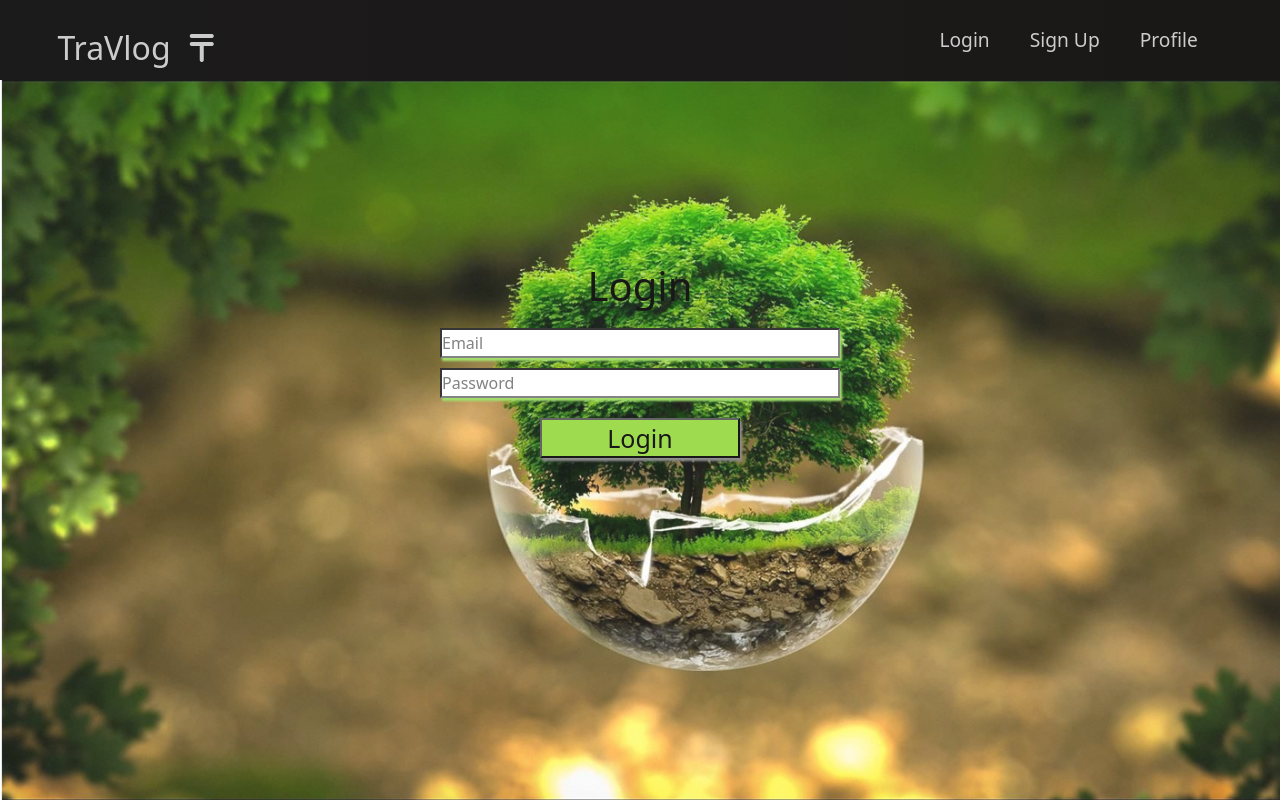
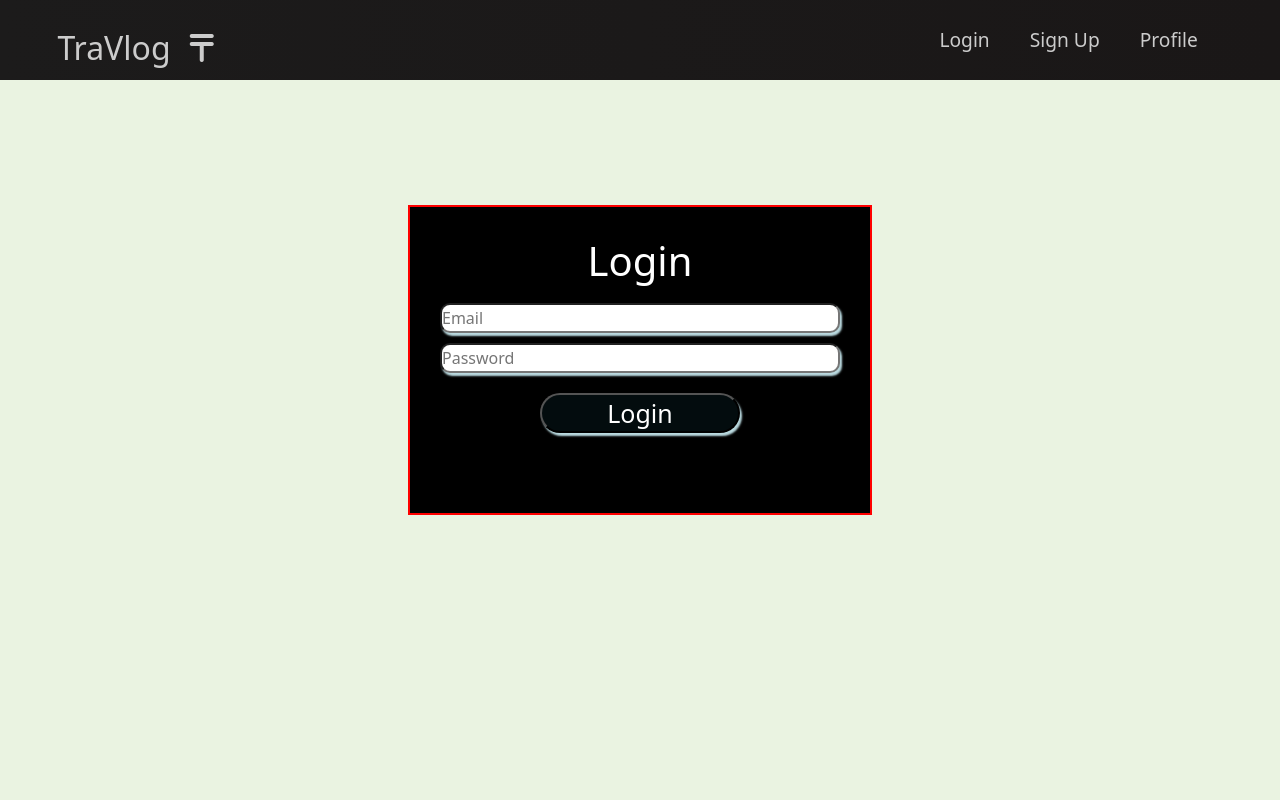
Before and after one commit to Navneet-Singh-123/HarbourX, a React (Create React App) app in the folder client/: page /login in a window 1280 px wide. Built offline with nearby package versions, Linux system fonts and the light colour scheme; the HTML template or start-up script is replaced by a standard one.

Commit message:
Removed backgroung image from sign page

```diff
--- a/client/src/resources/css/index.css
+++ b/client/src/resources/css/index.css
@@ -186,16 +186,10 @@
 
 .auth-back
 {
-  /* background-image:url(../images/authphoto.jpg);
-  height:100vh;
-  background-size: cover;
-  background-position: center; */
   width: 100%;
   min-height: calc(100vh - 5rem);
   z-index: 1;
-  background: url("../images/authphoto.png");
-  background-size: cover;
-  opacity: 0.9;
+  background-color: rgb(234, 243, 225);
 }
 .auth
 {
@@ -204,6 +198,10 @@
   left: 50%;
   transform: translate(-50%, -50%);
   color: rgb(0, 0, 0);
+  color:white;
+  border: 2px solid red;
+  background-color: black;
+  padding:30px 30px 80px 30px;
   text-align: left;
   display:flex;
   flex-direction: column;
@@ -223,15 +221,20 @@
   height:30px;
   width:400px;
   margin-top:10px;
-  box-shadow: 2px 3px 2px rgb(154, 219, 93);
+  border-radius: 10px;
+  color:rgb(10, 10, 10);
+  background-color:white;
+  box-shadow: 2px 3px 2px rgb(186, 218, 224);
 }
 
 .form-butt
 {
-  background-color: rgb(149, 216, 61);
+  color:white;
+  background-color: rgb(3, 12, 14);
   margin-top:20px;
   height:40px;
   font-size:25px;
   width: 200px;
-  box-shadow: 2px 3px 2px grey;
+  border-radius: 20px;
+  box-shadow: 2px 3px 2px rgb(186, 218, 224);
 }
```
